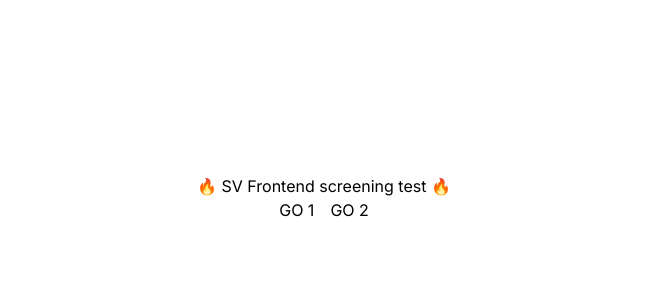
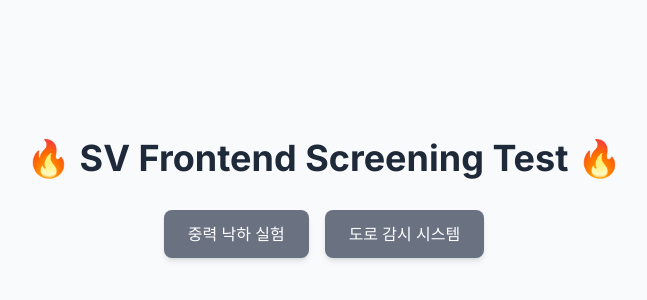
Before and after one commit to jeongwoolee3/sv_frontend_screening_test-4, a Next.js app: page / in a window 1280 px wide. Shown: the part 202-502 px from the top of the page, without its empty margins (316-963 px from the left). Built offline with nearby package versions, Linux system fonts and the light colour scheme.

Commit message:
feat: 메인페이지 tailwind 적용

```diff
--- a/src/app/page.tsx
+++ b/src/app/page.tsx
@@ -6,26 +6,24 @@ export default function Home() {
   const { push } = useRouter();
 
   return (
-    <main
-      style={{
-        display: 'flex',
-        flexDirection: 'column',
-        alignItems: 'center',
-        justifyContent: 'center',
-        width: '100vw',
-        height: '100vh',
-      }}
-    >
-      <h1>🔥 SV Frontend screening test 🔥</h1>
+    <main className="min-h-screen flex flex-col items-center justify-center bg-gray-50">
+      <h1 className="text-4xl font-bold text-gray-800 mb-8">
+        🔥 SV Frontend Screening Test 🔥
+      </h1>
 
-      <div
-        style={{
-          display: 'flex',
-          gap: '1rem',
-        }}
-      >
-        <button onClick={() => push('/bouncing-ball')}>GO 1</button>
-        <button onClick={() => push('/road-observer')}>GO 2</button>
+      <div className="flex gap-4">
+        <button
+          onClick={() => push('/bouncing-ball')}
+          className="px-6 py-3 bg-gray-500 text-white font-medium rounded-lg hover:bg-gray-600 transition-colors shadow-md"
+        >
+          중력 낙하 실험
+        </button>
+        <button
+          onClick={() => push('/road-observer')}
+          className="px-6 py-3 bg-gray-500 text-white font-medium rounded-lg hover:bg-gray-600 transition-colors shadow-md"
+        >
+          도로 감시 시스템
+        </button>
       </div>
     </main>
   );
```
